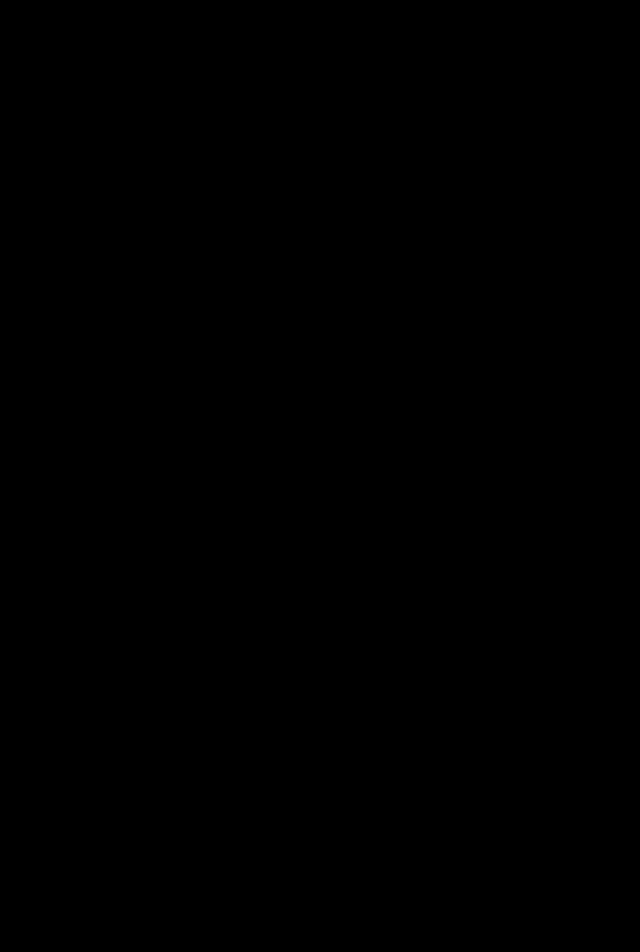
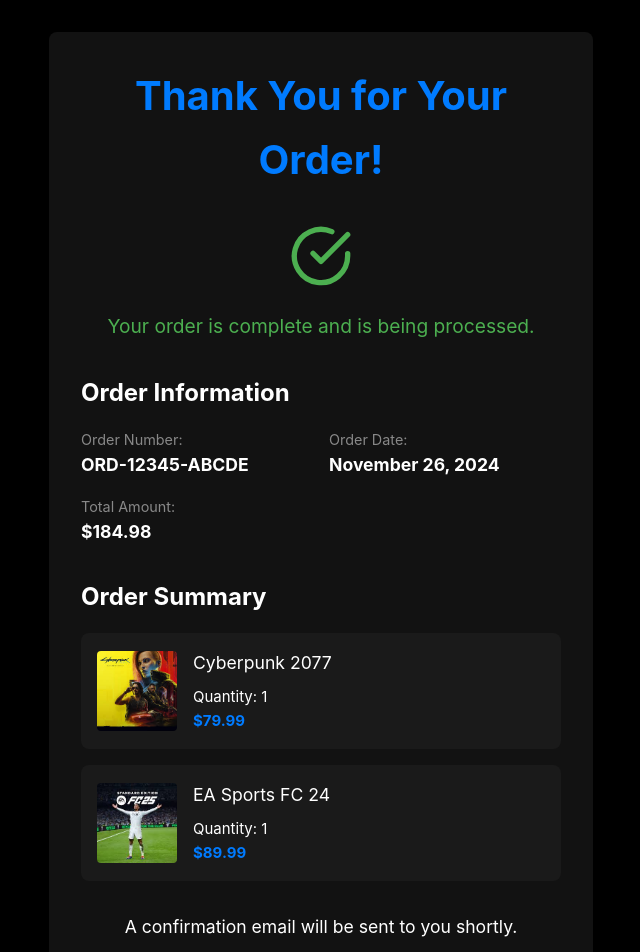
Before and after one commit to McGill-ECSE321-Fall2024/project-group-2, a Vue app in the folder Gamestore-Frontend/: page /ordercomplete in a window 1280 px wide. Before the commit this address had no page. Shown: the top 952 px of the page, without its empty margins (15-655 px from the left). Before the commit the page ends 800 px from the top, so only its background shows below. Built offline with nearby package versions, Linux system fonts and the light colour scheme.

Commit message:
Added ordercomplete view.

```diff
--- a/Gamestore-Frontend/src/router/index.js
+++ b/Gamestore-Frontend/src/router/index.js
@@ -7,6 +7,7 @@
 import AccountView from '../views/AccountView.vue';
 import CheckoutView from '../views/CheckoutView.vue'; // Import the Checkout View
 import PaymentView from '../views/PaymentView.vue'; // Import the Payment View
+import OrderCompleteView from "@/views/OrderCompleteView.vue"; // Import the Order complete view
 
 
 const router = createRouter({
@@ -52,6 +53,11 @@
       path: '/payment', // Route for the Payment page
       name: 'payment',
       component: PaymentView
+    },
+    {
+      path: '/ordercomplete',
+      name: 'ordercomplete',
+      component: OrderCompleteView
     }
   ],
 });
--- a/Gamestore-Frontend/src/views/CheckoutView.vue
+++ b/Gamestore-Frontend/src/views/CheckoutView.vue
@@ -199,48 +199,36 @@
       },
       shippingMethod: 'standard',
       cartItems: [
-        {
-          id: 1,
-          name: "Cyberpunk 2077",
-          price: 79.99,
-          quantity: 1,
-          image: picture3
-        },
-        {
-          id: 2,
-          name: "EA Sports FC 24",
-          price: 89.99,
-          quantity: 1,
-          image: picture1
-        }
+        { id: 1, name: "Cyberpunk 2077", price: 79.99, quantity: 1, image: picture3 },
+        { id: 2, name: "EA Sports FC 24", price: 89.99, quantity: 1, image: picture1 }
       ]
-    }
+    };
   },
   computed: {
     subtotal() {
-      return this.cartItems.reduce((sum, item) => sum + (item.price * item.quantity), 0)
+      return this.cartItems.reduce((sum, item) => sum + (item.price * item.quantity), 0);
     },
     tax() {
-      return this.subtotal * 0.13 // 13% tax
+      return this.subtotal * 0.13; // 13% tax
     },
     total() {
-      const shippingCost = this.shippingMethod === 'express' ? 15 : 0
-      return this.subtotal + this.tax + shippingCost
+      const shippingCost = this.shippingMethod === 'express' ? 15 : 0;
+      return this.subtotal + this.tax + shippingCost;
     },
     isFormValid() {
-      const { firstName, lastName, address, city, postalCode, province, phone } = this.shippingInfo
-      return firstName && lastName && address && city && postalCode && province && phone
+      const { firstName, lastName, address, city, postalCode, province, phone } = this.shippingInfo;
+      return firstName && lastName && address && city && postalCode && province && phone;
     }
   },
   methods: {
     handleShipping() {
       if (this.isFormValid) {
-        // Navigate to payment page
-        this.$router.push('/payment')
+        // Navigate to the payment page
+        this.$router.push('/payment');
       }
     }
   }
-}
+};
 </script>
 
 <style scoped>
--- /dev/null
+++ b/Gamestore-Frontend/src/views/OrderCompleteView.vue
@@ -0,0 +1,258 @@
+<template>
+  <div class="order-complete-page">
+    <div class="order-complete-container">
+      <div class="order-complete-content">
+        <h1 class="thank-you-message">Thank You for Your Order!</h1>
+
+        <div class="order-status">
+          <div class="status-icon">
+            <svg xmlns="http://www.w3.org/2000/svg" width="64" height="64" viewBox="0 0 24 24" fill="none" stroke="currentColor" stroke-width="2" stroke-linecap="round" stroke-linejoin="round">
+              <path d="M22 11.08V12a10 10 0 1 1-5.93-9.14"></path>
+              <polyline points="22 4 12 14.01 9 11.01"></polyline>
+            </svg>
+          </div>
+          <p class="status-message">Your order is complete and is being processed.</p>
+        </div>
+
+        <div class="order-info">
+          <h2>Order Information</h2>
+          <div class="info-grid">
+            <div class="info-item">
+              <span class="info-label">Order Number:</span>
+              <span class="info-value">{{ orderNumber }}</span>
+            </div>
+            <div class="info-item">
+              <span class="info-label">Order Date:</span>
+              <span class="info-value">{{ orderDate }}</span>
+            </div>
+            <div class="info-item">
+              <span class="info-label">Total Amount:</span>
+              <span class="info-value">${{ orderTotal.toFixed(2) }}</span>
+            </div>
+          </div>
+        </div>
+
+        <div class="order-summary">
+          <h2>Order Summary</h2>
+          <div class="summary-items">
+            <div v-for="item in orderItems" :key="item.id" class="summary-item">
+              <img :src="item.image" :alt="item.name" class="item-image" />
+              <div class="item-details">
+                <h3>{{ item.name }}</h3>
+                <p>Quantity: {{ item.quantity }}</p>
+                <p class="item-price">${{ (item.price * item.quantity).toFixed(2) }}</p>
+              </div>
+            </div>
+          </div>
+        </div>
+
+        <div class="email-notification">
+          <p>A confirmation email will be sent to you shortly.</p>
+        </div>
+
+        <button @click="returnToHome" class="return-home-button">
+          Return to Home Page
+        </button>
+      </div>
+    </div>
+  </div>
+</template>
+
+<script>
+import picture1 from '@/assets/picture1.jpg';
+import picture3 from '@/assets/picture3.jpg';
+export default {
+  name: 'OrderCompleteView',
+  data() {
+    return {
+      orderNumber: 'ORD-12345-ABCDE',
+      orderDate: new Date().toLocaleDateString('en-US', { year: 'numeric', month: 'long', day: 'numeric' }),
+      orderTotal: 184.98,
+      userEmail: 'customer@example.com',
+      orderItems: [
+        {
+          id: 1,
+          name: "Cyberpunk 2077",
+          price: 79.99,
+          quantity: 1,
+          image: picture3
+        },
+        {
+          id: 2,
+          name: "EA Sports FC 24",
+          price: 89.99,
+          quantity: 1,
+          image: picture1
+        }
+      ]
+    }
+  },
+  methods: {
+    returnToHome() {
+      // Navigate to the home page
+      this.$router.push('/')
+    }
+  }
+}
+</script>
+
+<style scoped>
+.order-complete-page {
+  background-color: #000;
+  min-height: 100vh;
+  padding: 2rem;
+  color: white;
+  display: flex;
+  justify-content: center;
+  align-items: center;
+}
+
+.order-complete-container {
+  max-width: 800px;
+  width: 100%;
+  background-color: #121212;
+  border-radius: 8px;
+  padding: 2rem;
+}
+
+.order-complete-content {
+  display: flex;
+  flex-direction: column;
+  align-items: center;
+  text-align: center;
+}
+
+.thank-you-message {
+  font-size: 2.5rem;
+  font-weight: bold;
+  margin-bottom: 2rem;
+  color: #007bff;
+}
+
+.order-status {
+  display: flex;
+  flex-direction: column;
+  align-items: center;
+  margin-bottom: 2rem;
+}
+
+.status-icon {
+  color: #4CAF50;
+  margin-bottom: 1rem;
+}
+
+.status-message {
+  font-size: 1.2rem;
+  color: #4CAF50;
+}
+
+.order-info, .order-summary {
+  width: 100%;
+  margin-bottom: 2rem;
+}
+
+.order-info h2, .order-summary h2 {
+  font-size: 1.5rem;
+  margin-bottom: 1rem;
+  text-align: left;
+}
+
+.info-grid {
+  display: grid;
+  grid-template-columns: repeat(auto-fit, minmax(200px, 1fr));
+  gap: 1rem;
+  text-align: left;
+}
+
+.info-item {
+  display: flex;
+  flex-direction: column;
+}
+
+.info-label {
+  font-size: 0.9rem;
+  color: #888;
+}
+
+.info-value {
+  font-size: 1.1rem;
+  font-weight: bold;
+}
+
+.summary-items {
+  display: flex;
+  flex-direction: column;
+  gap: 1rem;
+}
+
+.summary-item {
+  display: flex;
+  align-items: center;
+  gap: 1rem;
+  text-align: left;
+  padding: 1rem;
+  background-color: #1a1a1a;
+  border-radius: 8px;
+}
+
+.item-image {
+  width: 80px;
+  height: 80px;
+  border-radius: 4px;
+  object-fit: cover;
+}
+
+.item-details {
+  flex: 1;
+}
+
+.item-details h3 {
+  font-size: 1.1rem;
+  margin-bottom: 0.5rem;
+}
+
+.item-price {
+  font-weight: bold;
+  color: #007bff;
+}
+
+.email-notification {
+  margin-bottom: 2rem;
+  font-size: 1.1rem;
+}
+
+.return-home-button {
+  background-color: #007bff;
+  color: white;
+  padding: 1rem 2rem;
+  border: none;
+  border-radius: 4px;
+  font-size: 1.1rem;
+  font-weight: bold;
+  cursor: pointer;
+  transition: background-color 0.3s ease;
+}
+
+.return-home-button:hover {
+  background-color: #0056b3;
+}
+
+@media (max-width: 600px) {
+  .order-complete-container {
+    padding: 1rem;
+  }
+
+  .thank-you-message {
+    font-size: 2rem;
+  }
+
+  .info-grid {
+    grid-template-columns: 1fr;
+  }
+
+  .summary-item {
+    flex-direction: column;
+    align-items: flex-start;
+  }
+}
+</style>
--- a/Gamestore-Frontend/src/views/PaymentView.vue
+++ b/Gamestore-Frontend/src/views/PaymentView.vue
@@ -278,13 +278,15 @@
     },
     handlePayment() {
       if (this.isFormValid) {
-        alert('Payment processed successfully!');
-        this.$router.push('/order-confirmation');
+        // Redirect directly to the order complete page
+        this.$router.push('/ordercomplete');
       }
     }
   }
 };
 </script>
+
+
 
 
 <style scoped>
```
